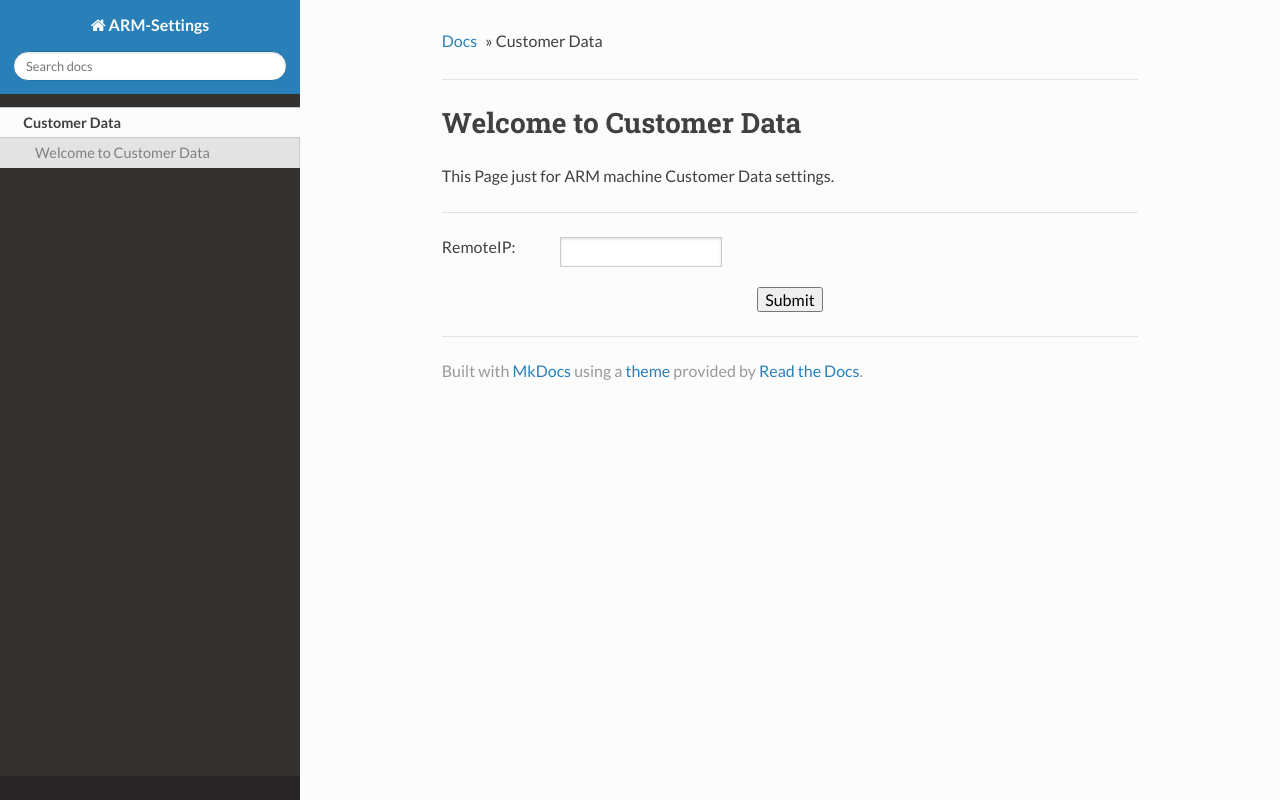
After one commit to ZengjfOS/SettingsPage, a PHP site: page /customerData.php in a window 1280 px wide. The commit adds this page. Run offline with PHP 8.4, Linux system fonts and the light colour scheme.

Commit message:
add customer data.

```diff
--- /dev/null
+++ b/customerData.php
@@ -0,0 +1,117 @@
+<!DOCTYPE html>
+<!--[if IE 8]>
+<html class="no-js lt-ie9" lang="en" >
+<![endif]-->
+<!--[if gt IE 8]><!-->
+<html class="no-js" lang="en" >
+<!--<![endif]-->
+    <head>
+        <meta charset="utf-8">
+        <meta http-equiv="X-UA-Compatible" content="IE=edge">
+        <meta name="viewport" content="width=device-width, initial-scale=1.0">
+        <meta name="description" content="None">
+        <meta name="author" content="aplexos">
+        <link rel="shortcut icon" href="./img/favicon.ico">
+        <title>Customer Data - ARM-Settings</title>
+        <link href='https://fonts.googleapis.com/css?family=Lato:400,700|Roboto+Slab:400,700|Inconsolata:400,700' rel='stylesheet' type='text/css'>
+        <link rel="stylesheet" href="./css/theme.css" type="text/css" />
+        <link rel="stylesheet" href="./css/theme_extra.css" type="text/css" />
+        <link rel="stylesheet" href="./css/highlight.css">
+        <script>
+            // Current page data
+            var mkdocs_page_name = "Customer Data";
+            var mkdocs_page_input_path = "index.md";
+            var mkdocs_page_url = "/";
+        </script>
+        <script src="./js/jquery-2.1.1.min.js"></script>
+        <script src="./js/modernizr-2.8.3.min.js"></script>
+        <script type="text/javascript" src="./js/highlight.pack.js"></script>
+    </head>
+    <body class="wy-body-for-nav" role="document">
+        <div class="wy-grid-for-nav">
+        <nav data-toggle="wy-nav-shift" class="wy-nav-side stickynav">
+            <div class="wy-side-nav-search">
+                <a href="." class="icon icon-home"> ARM-Settings</a>
+                <div role="search">
+                    <form id ="rtd-search-form" class="wy-form" action="./search.html" method="get">
+                        <input type="text" name="q" placeholder="Search docs" />
+                    </form>
+                </div>
+            </div>
+            <div class="wy-menu wy-menu-vertical" data-spy="affix" role="navigation" aria-label="main navigation">
+                <ul class="current">
+                    <li>
+                    <li class="toctree-l1 current">
+                        <a class="current" href=".">Customer Data</a>
+                        <ul>
+                            <li class="toctree-l3"><a href="#welcome-to-arm-settings">Welcome to Customer Data</a></li>
+                        </ul>
+                    </li>
+                    <li>
+                </ul>
+            </div>
+            &nbsp;
+        </nav>
+        <section data-toggle="wy-nav-shift" class="wy-nav-content-wrap">
+            <nav class="wy-nav-top" role="navigation" aria-label="top navigation">
+                <i data-toggle="wy-nav-top" class="fa fa-bars"></i>
+                <a href=".">Customer Data</a>
+            </nav>
+            <div class="wy-nav-content">
+            <div class="rst-content">
+                <div role="navigation" aria-label="breadcrumbs navigation">
+                    <ul class="wy-breadcrumbs">
+                        <li><a href=".">Docs</a> &raquo;</li>
+                        <li>Customer Data</li>
+                        <li class="wy-breadcrumbs-aside">
+                        </li>
+                    </ul>
+                    <hr/>
+                </div>
+                <div role="main">
+                    <div class="section">
+                        <h1 id="welcome-to-arm-settings">Welcome to Customer Data</h1>
+                        <p>This Page just for ARM machine Customer Data settings.</p>
+                        <hr/>
+                        <div>
+                            <div style="width:280px;">
+                                <span style="float: left;">RemoteIP:</span>
+                                <input style="float: right;text-align:center;" name="remoteIP" type="text" value=
+                                    <?php
+                                        $command="grep 'IP = ' /usr/share/huishu/config.conf | head -n 1 | awk -F '=' '{print $2}'";
+                                        $remoateIP = exec ($command);
+                                        echo "\"".$remoateIP."\"";
+                                        ?>
+                                    >
+                                <br>
+                                <div align="center" style="clear: both;"></div>
+                            </div>
+                        </div>
+                        <div align="center" style="margin-top:20px;margin-bottom:20px">
+                            <input type="button" onClick="javascript:customerDate()" value="Submit">
+                        </div>
+                        <footer>
+                            <hr/>
+                            <div role="contentinfo">
+                                <!-- Copyright etc -->
+                            </div>
+                            Built with <a href="http://www.mkdocs.org">MkDocs</a> using a <a href="https://github.com/snide/sphinx_rtd_theme">theme</a> provided by <a href="https://readthedocs.org">Read the Docs</a>.
+                        </footer>
+                    </div>
+                </div>
+        </section>
+        </div>
+        <div class="rst-versions" role="note" style="cursor: pointer">
+            <span class="rst-current-version" data-toggle="rst-current-version">
+            </span>
+        </div>
+        <script src="./js/theme.js"></script>
+
+        <!-- for Settings -->
+        <script type="text/javascript" src="js/customerDataSettings.js"></script>
+    </body>
+</html>
+<!--
+MkDocs version : 0.16.0
+Build Date UTC : 2016-12-13 01:26:17
+-->
--- a/index.php
+++ b/index.php
@@ -49,6 +49,7 @@
                             <li><a class="toctree-l4" href="#network">Network</a></li>
                             <li><a class="toctree-l4" href="#dateAndTime">Date & Time</a></li>
                             <li><a class="toctree-l4" href="#show-data">Show Data</a></li>
+                            <li><a class="toctree-l4" href="#customerdata">Customer Data</a></li>
                         </ul>
                     </li>
                     <li>
@@ -287,6 +288,8 @@
                         <hr/>
                         <h2 id="show-data">Show Data</h2>
                         <p><a href="sensor.php">Show sensor data with GUI.</a></p>
+                        <h2 id="show-data">Configure customer data</h2>
+                        <p><a href="customerData.php">Configure customer data</a></p>
                         </div>
                         </div>
                         <footer>
--- /dev/null
+++ b/js/customerDataSettings.js
@@ -0,0 +1,37 @@
+function customerDate()
+{
+    remoteIP = $('input[name="remoteIP"]').val();
+
+    ajaxPostData = {"categories":"customer", "type": "configure", "remoteIP": remoteIP};
+
+    console.info(ajaxPostData);
+
+    $.ajax({
+        url: "customerDataSettings.php",
+        type: 'POST',
+        contentType:'application/json; charset=utf-8',
+        data: JSON.stringify(ajaxPostData),
+        dataType:'json',
+        success: function(data){
+            //On ajax success do this
+            console.info("success.");
+            console.info(data);
+            console.info("zengjf");
+            if (data["status"] == "ok"){
+                alert("Set remote IP is OK.");
+            }
+        },
+        error: function(xhr, ajaxOptions, thrownError) {
+            //On error do this
+            console.info("error.");
+            if (xhr.status == 200) {
+
+                alert(ajaxOptions);
+            }
+            else {
+                alert(xhr.status);
+                alert(thrownError);
+            }
+        }
+    });
+}
```
Also changed, not shown: customerDataSettings.php (added, +21 -0 lines).
